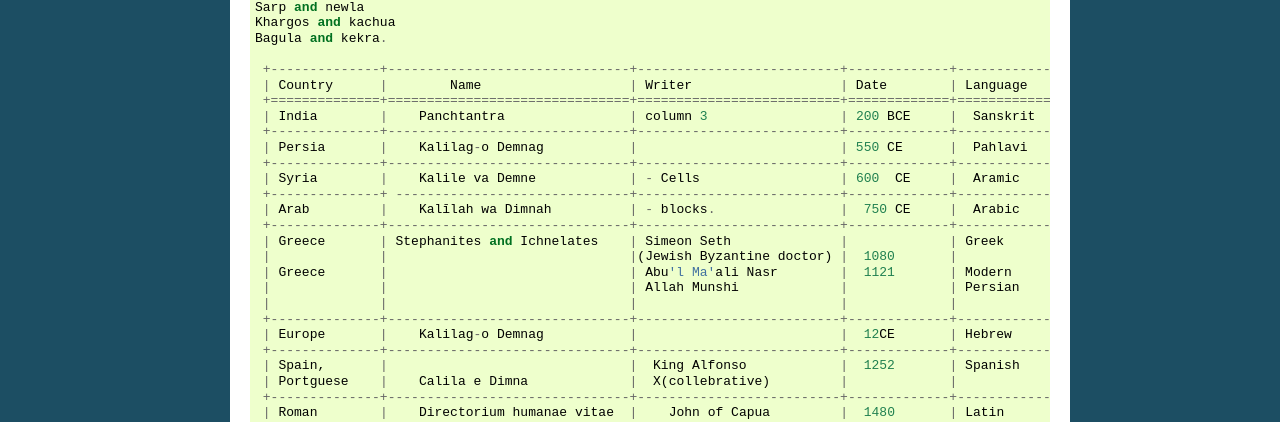
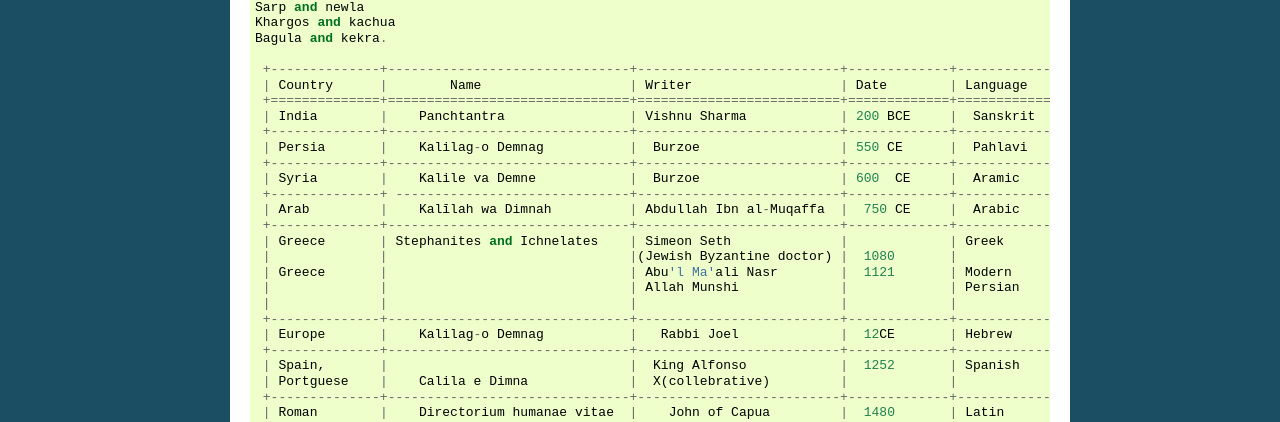
Before and after one commit to ramashanker/Documentation, a Sphinx documentation site: the page built from docs/lang_litrature.rst, in a window 1280 px wide. Shown: the part 1671-2093 px from the top of the page. Built offline with Sphinx 7.4.7, drawn with Linux system fonts in a browser that asks for light colours.

Commit message:
update litrature documents

```diff
--- a/docs/lang_litrature.rst
+++ b/docs/lang_litrature.rst
@@ -106,13 +106,13 @@ Litrature Around the world::
          +--------------+-------------------------------+--------------------------+-------------+------------+
          | Country      |        Name                   | Writer                   | Date        | Language   |
          +==============+===============================+==========================+=============+============+
-         | India        |    Panchtantra                | column 3                 | 200 BCE     |  Sanskrit  |
+         | India        |    Panchtantra                | Vishnu Sharma            | 200 BCE     |  Sanskrit  |
          +--------------+-------------------------------+--------------------------+-------------+------------+
-         | Persia       |    Kalilag-o Demnag           |                          | 550 CE      |  Pahlavi   |
+         | Persia       |    Kalilag-o Demnag           |  Burzoe                  | 550 CE      |  Pahlavi   |
          +--------------+-------------------------------+--------------------------+-------------+------------+
-         | Syria        |    Kalile va Demne            | - Cells                  | 600  CE     |  Aramic    |
+         | Syria        |    Kalile va Demne            |  Burzoe                  | 600  CE     |  Aramic    |
          +--------------+ ------------------------------+--------------------------+-------------+------------+
-         | Arab         |    Kalīlah wa Dimnah          | - blocks.                |  750 CE     |  Arabic    |
+         | Arab         |    Kalīlah wa Dimnah          | Abdullah Ibn al-Muqaffa  |  750 CE     |  Arabic    |
          +--------------+-------------------------------+--------------------------+-------------+------------+
          | Greece       | Stephanites and Ichnelates    | Simeon Seth              |             | Greek      |
          |              |                               |(Jewish Byzantine doctor) |  1080       |            |
@@ -120,7 +120,7 @@ Litrature Around the world::
          |              |                               | Allah Munshi             |             | Persian    |
          |              |                               |                          |             |            |
          +--------------+-------------------------------+--------------------------+-------------+------------+
-         | Europe       |    Kalilag-o Demnag           |                          |  12CE       | Hebrew     |
+         | Europe       |    Kalilag-o Demnag           |   Rabbi Joel             |  12CE       | Hebrew     |
          +--------------+-------------------------------+--------------------------+-------------+------------+
          | Spain,       |                               |  King Alfonso            |  1252       | Spanish    |
          | Portguese    |    Calila e Dimna             |  X(collebrative)         |             |            |
```
